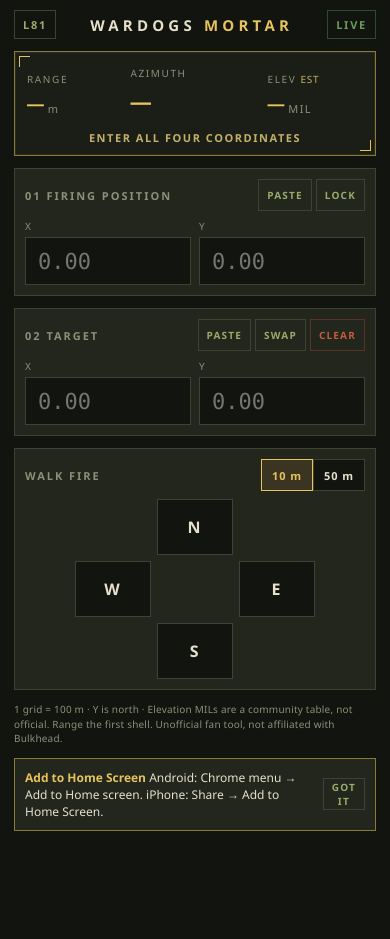
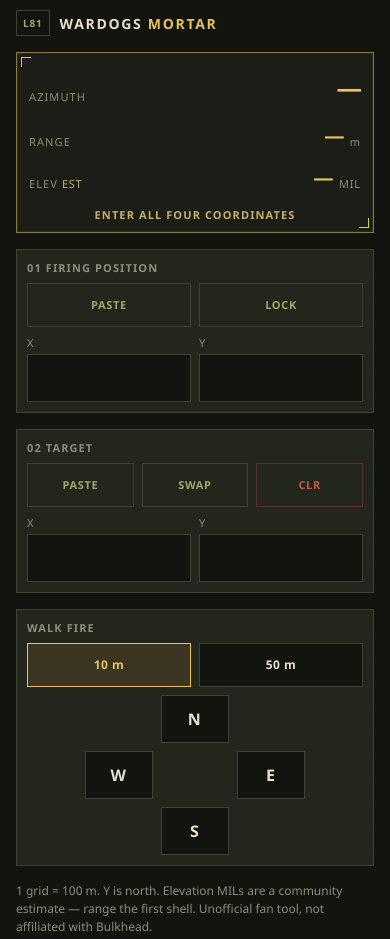
Before and after one commit to 99nb9tk24d-spec/wardogs-mortar-calculator, a website built with Vite: page index.html in a window 390 px wide. Shown: the top 939 px of the page. Before the commit the page ends 847 px from the top, so only its background shows below. Built offline with nearby package versions, Linux system fonts and the light colour scheme.

Commit message:
Fix mobile clipping: contain input min-width and stack the solution.
Phone layout was blown out by default 20-character input size. Panels
now shrink with minmax(0,1fr), values use clamp(), and the firing
solution is a full-width stack so 227SW / range / MILs stay on screen
at 320px.

```diff
--- a/index.html
+++ b/index.html
@@ -26,22 +26,21 @@
       <header class="top">
         <div class="tag">L81</div>
         <h1>WARDOGS <span>MORTAR</span></h1>
-        <div class="live" aria-hidden="true">LIVE</div>
       </header>
 
       <section class="solution" aria-live="polite">
         <div class="solution-grid">
+          <div class="metric hero">
+            <span class="label">AZIMUTH</span>
+            <div class="readout">
+              <span id="bearing" class="value hud" title="Tap to copy">—</span>
+            </div>
+          </div>
           <div class="metric">
             <span class="label">RANGE</span>
             <div class="readout">
               <span id="range" class="value">—</span>
               <span class="unit">m</span>
-            </div>
-          </div>
-          <div class="metric hero">
-            <span class="label">AZIMUTH</span>
-            <div class="readout">
-              <span id="bearing" class="value hud" title="Tap to copy">—</span>
             </div>
           </div>
           <div class="metric">
@@ -68,24 +67,26 @@
             <span>X</span>
             <input
               id="gun-x"
+              size="6"
               inputmode="decimal"
               enterkeyhint="next"
               autocomplete="off"
               autocapitalize="off"
               spellcheck="false"
-              placeholder="0.00"
+              placeholder=""
             />
           </label>
           <label>
             <span>Y</span>
             <input
               id="gun-y"
+              size="6"
               inputmode="decimal"
               enterkeyhint="next"
               autocomplete="off"
               autocapitalize="off"
               spellcheck="false"
-              placeholder="0.00"
+              placeholder=""
             />
           </label>
         </div>
@@ -97,7 +98,7 @@
           <div class="row-actions">
             <button type="button" id="paste-tgt" class="ghost">PASTE</button>
             <button type="button" id="swap" class="ghost">SWAP</button>
-            <button type="button" id="clear-tgt" class="ghost danger">CLEAR</button>
+            <button type="button" id="clear-tgt" class="ghost danger">CLR</button>
           </div>
         </div>
         <div class="xy">
@@ -105,24 +106,26 @@
             <span>X</span>
             <input
               id="tgt-x"
+              size="6"
               inputmode="decimal"
               enterkeyhint="next"
               autocomplete="off"
               autocapitalize="off"
               spellcheck="false"
-              placeholder="0.00"
+              placeholder=""
             />
           </label>
           <label>
             <span>Y</span>
             <input
               id="tgt-y"
+              size="6"
               inputmode="decimal"
               enterkeyhint="done"
               autocomplete="off"
               autocapitalize="off"
               spellcheck="false"
-              placeholder="0.00"
+              placeholder=""
             />
           </label>
         </div>
@@ -145,8 +148,8 @@
       </section>
 
       <p class="fineprint">
-        1 grid = 100 m · Y is north · Elevation MILs are a community table, not official.
-        Range the first shell. Unofficial fan tool, not affiliated with Bulkhead.
+        1 grid = 100 m. Y is north. Elevation MILs are a community estimate —
+        range the first shell. Unofficial fan tool, not affiliated with Bulkhead.
       </p>
 
       <aside id="install-hint" class="install" hidden>
--- a/public/sw.js
+++ b/public/sw.js
@@ -1,4 +1,4 @@
-const CACHE = "wd-mortar-v1";
+const CACHE = "wd-mortar-v2";
 
 self.addEventListener("install", (event) => {
   self.skipWaiting();
--- a/src/main.ts
+++ b/src/main.ts
@@ -148,6 +148,18 @@
   render();
 }
 
+function applyQuery(): void {
+  const q = new URLSearchParams(location.search);
+  const gx = q.get("gx");
+  const gy = q.get("gy");
+  const tx = q.get("tx");
+  const ty = q.get("ty");
+  if (gx !== null) gunX.value = gx;
+  if (gy !== null) gunY.value = gy;
+  if (tx !== null) tgtX.value = tx;
+  if (ty !== null) tgtY.value = ty;
+}
+
 function restore(): void {
   const s = loadState();
   gunX.value = s.gunX;
@@ -161,6 +173,7 @@
   if (!s.installHintDismissed && !isStandalone()) {
     installEl.hidden = false;
   }
+  applyQuery();
   render();
 }
 
--- a/src/style.css
+++ b/src/style.css
@@ -11,25 +11,32 @@
   --go: #7dba6a;
   --stop: #c45c3e;
   --wait: #c4b06a;
-  --pad: 14px;
-  --radius: 10px;
+  --space: 12px;
   --font: "Segoe UI", "Helvetica Neue", system-ui, sans-serif;
   --mono: "SFMono-Regular", "Menlo", "Consolas", ui-monospace, monospace;
 }
 
-* {
+*,
+*::before,
+*::after {
   box-sizing: border-box;
+}
+
+html {
+  color-scheme: dark;
+  -webkit-text-size-adjust: 100%;
+  -webkit-font-smoothing: antialiased;
+  -moz-osx-font-smoothing: grayscale;
 }
 
 html,
 body {
   margin: 0;
   min-height: 100%;
+  max-width: 100%;
   background: var(--bg);
   color: var(--ink);
   font-family: var(--font);
-  color-scheme: dark;
-  -webkit-text-size-adjust: 100%;
 }
 
 body {
@@ -48,6 +55,7 @@
 input {
   font: inherit;
   color: inherit;
+  max-width: 100%;
 }
 
 button {
@@ -55,54 +63,45 @@
 }
 
 .app {
-  width: min(430px, 100%);
-  margin: 0 auto;
-  padding:
-    calc(10px + env(safe-area-inset-top))
-    calc(var(--pad) + env(safe-area-inset-right))
-    calc(16px + env(safe-area-inset-bottom))
-    calc(var(--pad) + env(safe-area-inset-left));
+  width: 100%;
+  max-width: 26.25rem;
+  min-width: 0;
+  margin-inline: auto;
+  padding-block: calc(10px + env(safe-area-inset-top))
+    calc(16px + env(safe-area-inset-bottom));
+  padding-inline: max(16px, env(safe-area-inset-left))
+    max(16px, env(safe-area-inset-right));
   display: flex;
   flex-direction: column;
-  gap: 12px;
+  gap: 16px;
   min-height: 100dvh;
 }
 
 .top {
-  display: grid;
-  grid-template-columns: auto 1fr auto;
+  display: flex;
   align-items: center;
   gap: 10px;
+  min-width: 0;
 }
 
-.tag,
-.live {
-  font-size: 11px;
-  letter-spacing: 0.16em;
+.tag {
+  flex: 0 0 auto;
+  font-size: 10px;
+  letter-spacing: 0.08em;
   font-weight: 700;
-  padding: 6px 8px;
+  padding: 5px 6px;
   border: 1px solid var(--line);
   color: var(--sage);
-}
-
-.live {
-  color: var(--go);
-  border-color: #35573a;
-  animation: pulse 1.8s ease-in-out infinite;
-}
-
-@keyframes pulse {
-  50% {
-    opacity: 0.55;
-  }
+  white-space: nowrap;
 }
 
 h1 {
   margin: 0;
-  text-align: center;
-  font-size: 15px;
-  letter-spacing: 0.28em;
+  min-width: 0;
+  font-size: 14px;
+  letter-spacing: 0.12em;
   font-weight: 700;
+  text-wrap: balance;
 }
 
 h1 span {
@@ -112,13 +111,14 @@
 h2 {
   margin: 0;
   font-size: 11px;
-  letter-spacing: 0.18em;
+  letter-spacing: 0.1em;
   color: var(--muted);
   font-weight: 700;
 }
 
 .solution {
   position: relative;
+  min-width: 0;
   background: var(--bg-2);
   border: 1px solid var(--line-hot);
   padding: 14px 12px 10px;
@@ -149,44 +149,53 @@
 }
 
 .solution-grid {
+  display: flex;
+  flex-direction: column;
+  gap: 8px;
+  min-width: 0;
+}
+
+.metric {
   display: grid;
-  grid-template-columns: 1fr 1.35fr 1fr;
-  gap: 8px;
-  align-items: end;
+  grid-template-columns: auto minmax(0, 1fr);
+  align-items: baseline;
+  column-gap: 12px;
+  min-width: 0;
 }
 
 .metric .label {
-  display: block;
-  font-size: 10px;
-  letter-spacing: 0.16em;
+  font-size: 11px;
+  letter-spacing: 0.1em;
   color: var(--muted);
-  margin-bottom: 4px;
+  white-space: nowrap;
 }
 
 .metric .label em {
   font-style: normal;
   color: var(--wait);
-  letter-spacing: 0.08em;
+  letter-spacing: 0.06em;
 }
 
 .readout {
   display: flex;
   align-items: baseline;
-  gap: 4px;
+  justify-content: flex-end;
+  gap: 6px;
+  min-width: 0;
 }
 
 .value {
   font-family: var(--mono);
-  font-size: 28px;
+  font-size: clamp(1.375rem, 8vw, 2rem);
   font-variant-numeric: tabular-nums;
-  line-height: 1;
+  line-height: 1.1;
   color: var(--amber);
-  user-select: all;
+  overflow-wrap: anywhere;
+  text-align: end;
 }
 
 .hero .value {
-  font-size: 34px;
-  letter-spacing: 0.02em;
+  font-size: clamp(1.625rem, 10vw, 2.5rem);
 }
 
 .hud {
@@ -194,8 +203,9 @@
 }
 
 .unit {
+  flex: 0 0 auto;
   font-size: 11px;
-  letter-spacing: 0.12em;
+  letter-spacing: 0.08em;
   color: var(--muted);
 }
 
@@ -203,9 +213,10 @@
   margin: 12px 0 0;
   text-align: center;
   font-size: 11px;
-  letter-spacing: 0.14em;
+  letter-spacing: 0.1em;
   font-weight: 700;
   color: var(--wait);
+  text-wrap: pretty;
 }
 
 .status[data-kind="ok"] {
@@ -221,6 +232,8 @@
 .block,
 .nudge,
 .install {
+  min-width: 0;
+  max-width: 100%;
   background: var(--panel);
   border: 1px solid var(--line);
   padding: 10px;
@@ -233,26 +246,41 @@
 .block-head,
 .nudge-head {
   display: flex;
-  justify-content: space-between;
-  align-items: center;
+  flex-direction: column;
+  align-items: stretch;
   gap: 8px;
   margin-bottom: 8px;
+  min-width: 0;
 }
 
 .row-actions {
-  display: flex;
-  gap: 4px;
+  display: grid;
+  grid-template-columns: repeat(2, minmax(0, 1fr));
+  gap: 8px;
+}
+
+.row-actions:has(> :nth-child(3)) {
+  grid-template-columns: repeat(3, minmax(0, 1fr));
 }
 
 .ghost {
   background: transparent;
   border: 1px solid var(--line);
-  min-height: 32px;
-  padding: 0 8px;
-  font-size: 10px;
-  letter-spacing: 0.12em;
+  min-height: 44px;
+  padding-inline: 8px;
+  font-size: 11px;
+  letter-spacing: 0.06em;
   font-weight: 700;
   color: var(--sage);
+  min-width: 0;
+}
+
+.ghost:focus-visible,
+.steps button:focus-visible,
+.dir:focus-visible,
+.xy input:focus-visible {
+  outline: 2px solid var(--amber);
+  outline-offset: 2px;
 }
 
 .ghost[aria-pressed="true"] {
@@ -266,39 +294,42 @@
   border-color: #5a3328;
 }
 
+.ghost:active,
+.steps button:active {
+  scale: 0.96;
+}
+
 .xy {
   display: grid;
-  grid-template-columns: 1fr 1fr;
+  grid-template-columns: minmax(0, 1fr) minmax(0, 1fr);
   gap: 8px;
+  min-width: 0;
 }
 
 .xy label {
   display: flex;
   flex-direction: column;
   gap: 4px;
+  min-width: 0;
 }
 
 .xy span {
-  font-size: 10px;
-  letter-spacing: 0.16em;
+  font-size: 11px;
+  letter-spacing: 0.1em;
   color: var(--muted);
 }
 
 .xy input {
   width: 100%;
+  min-width: 0;
   min-height: 48px;
   background: var(--bg);
   border: 1px solid var(--line);
-  padding: 0 12px;
+  padding-inline: 12px;
   font-family: var(--mono);
-  font-size: 22px;
+  font-size: 16px;
   font-variant-numeric: tabular-nums;
   border-radius: 0;
-}
-
-.xy input:focus {
-  outline: 1px solid var(--amber);
-  border-color: var(--amber);
 }
 
 .xy input:read-only {
@@ -306,17 +337,19 @@
 }
 
 .nudge-head .steps {
-  display: flex;
+  display: grid;
+  grid-template-columns: minmax(0, 1fr) minmax(0, 1fr);
+  gap: 8px;
 }
 
 .steps button {
-  min-height: 32px;
-  min-width: 52px;
+  min-height: 44px;
+  min-width: 0;
   background: var(--bg);
   border: 1px solid var(--line);
-  font-size: 11px;
+  font-size: 12px;
   font-weight: 700;
-  letter-spacing: 0.08em;
+  letter-spacing: 0.04em;
 }
 
 .steps button[aria-pressed="true"] {
@@ -327,26 +360,29 @@
 
 .pad {
   display: grid;
-  grid-template-columns: 1fr 1fr 1fr;
-  grid-template-rows: 56px 56px 56px;
-  gap: 6px;
-  max-width: 240px;
-  margin: 8px auto 0;
+  grid-template-columns: repeat(3, minmax(0, 1fr));
+  grid-template-rows: 48px 48px 48px;
+  gap: 8px;
+  width: min(100%, 13.75rem);
+  margin-inline: auto;
+  margin-top: 8px;
 }
 
 .dir {
   background: var(--bg);
   border: 1px solid var(--line);
   font-weight: 800;
-  letter-spacing: 0.12em;
+  letter-spacing: 0.08em;
   color: var(--ink);
   font-size: 16px;
+  min-width: 0;
 }
 
 .dir:active {
   background: #3a3420;
   border-color: var(--amber);
   color: var(--amber);
+  scale: 0.96;
 }
 
 .dir.n {
@@ -368,10 +404,11 @@
 
 .fineprint {
   margin: 0;
-  font-size: 10px;
-  line-height: 1.45;
+  font-size: 12px;
+  line-height: 1.5;
   color: var(--muted);
-  letter-spacing: 0.02em;
+  text-wrap: pretty;
+  overflow-wrap: break-word;
 }
 
 .install {
@@ -387,12 +424,19 @@
 
 .install p {
   margin: 0;
+  min-width: 0;
   font-size: 12px;
+  line-height: 1.45;
   color: var(--ink);
+  text-wrap: pretty;
 }
 
 .install strong {
   color: var(--amber);
+}
+
+.install .ghost {
+  flex: 0 0 auto;
 }
 
 @media (min-height: 760px) {
@@ -400,3 +444,11 @@
     justify-content: center;
   }
 }
+
+@media (prefers-reduced-motion: reduce) {
+  .ghost:active,
+  .steps button:active,
+  .dir:active {
+    scale: 1;
+  }
+}
```
